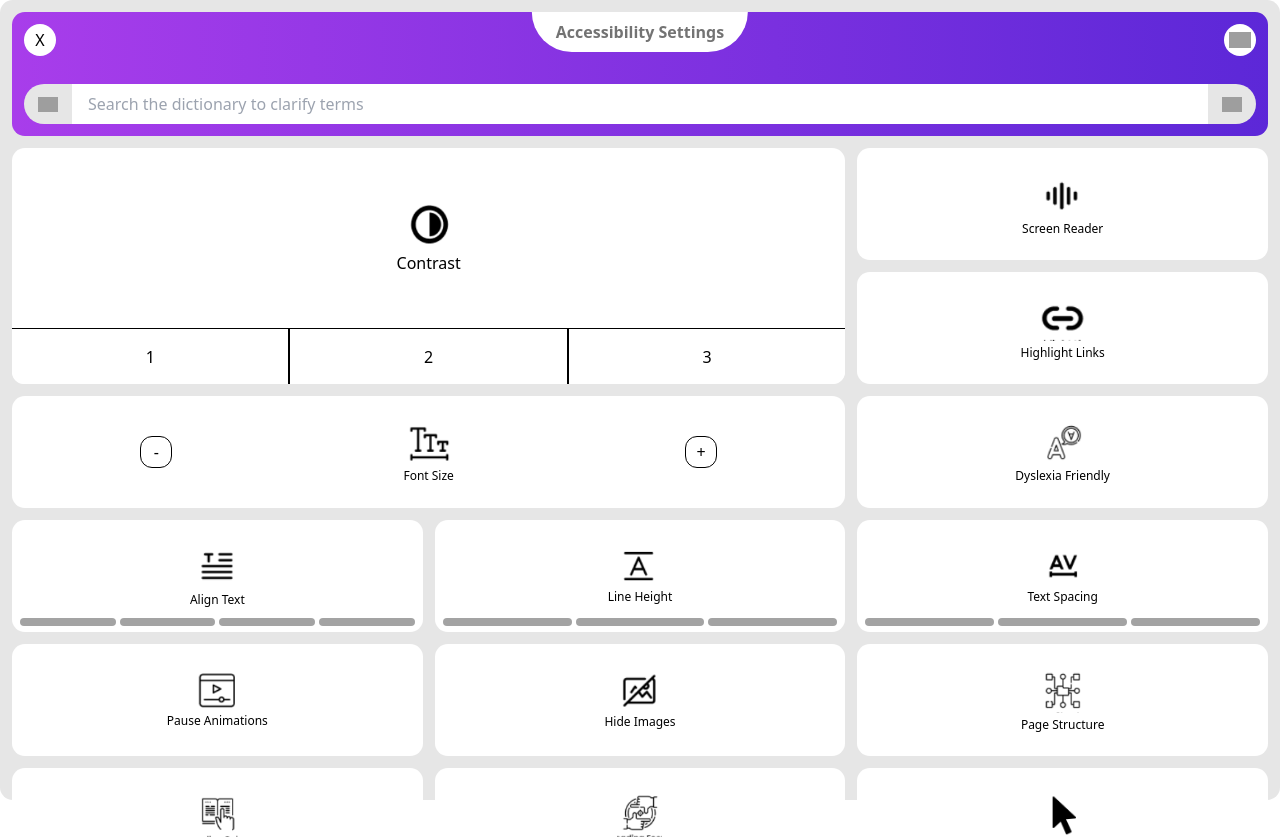
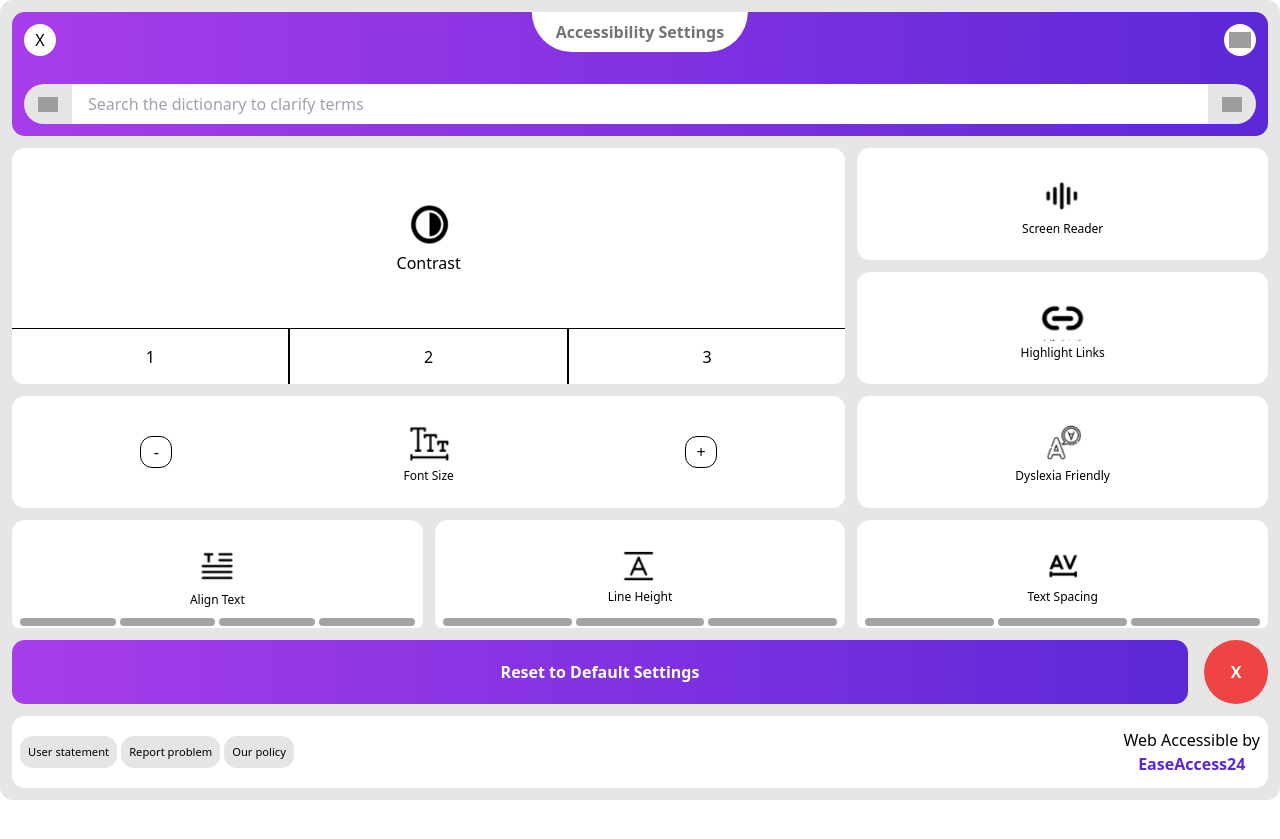
Before and after one commit to VlatkoStojkoski/easeaccess-new, a Next.js app: page / in a window 1280 px wide. Shown: the top 839 px of the page. After the commit the page ends 800 px from the top, so only its background shows below. Built offline with nearby package versions, Linux system fonts and the light colour scheme; grey boxes are pictures that could not be loaded.

Commit message:
new changes 13.11

```diff
--- a/src/app/widget.tsx
+++ b/src/app/widget.tsx
@@ -127,17 +127,17 @@ type PlusMinusWidgetToggleProps = {
   };
 } & React.HTMLAttributes<HTMLDivElement>;
 
-function PlusMinusWidgetToggle({ title, icon: Icon, className, ...props }: PlusMinusWidgetToggleProps) {
+function PlusMinusWidgetToggle({ title, icon: Icon, className, actionNames, ...props }: PlusMinusWidgetToggleProps) {
   return (
     <WidgetToggleContainer className={cn('grid grid-cols-3 place-items-center gap-y-1 col-span-2', className)} {...props}>
-      <button className="bg-background-secondary border border-black size-8 flex items-center justify-center rounded-xl" onClick={getActionHandler('decrease-font-size')}>
+      <button className="bg-background-secondary border border-black size-8 flex items-center justify-center rounded-xl" onClick={getActionHandler(actionNames.minus)}>
         -
       </button>
       <div className="flex flex-col items-center justify-center gap-y-1">
         <Icon />
         <p className="text-center text-xs">{title}</p>
       </div>
-      <button className="bg-background-secondary border border-black size-8 flex items-center justify-center rounded-xl" onClick={getActionHandler('increase-font-size')}>
+      <button className="bg-background-secondary border border-black size-8 flex items-center justify-center rounded-xl" onClick={getActionHandler(actionNames.plus)}>
         +
       </button>
     </WidgetToggleContainer>
@@ -269,7 +269,7 @@ export function Widget() {
   }
 
   return (
-    <div className="w-full h-full bg-background rounded-lg p-3 flex flex-col justify-between gap-y-3">
+    <div className="w-full h-screen max-h-full bg-background rounded-lg p-3 flex flex-col justify-between gap-y-3">
       <div className="relative bg-gradient-to-r from-secondary-500 to-primary-500 rounded-lg grid grid-cols-[1fr_auto_1fr]">
         <div className="absolute top-0 left-1/2 -translate-x-1/2 bg-background-secondary px-6 py-2 rounded-b-full font-bold text-neutral-500 text-center">
           <h2>Accessibility Settings</h2>
@@ -310,7 +310,7 @@ export function Widget() {
         )
       }
 
-      <div className="grid grid-cols-3 gap-3 auto-rows-[theme(spacing.28)]">
+      <div className="flex-shrink h-full overflow-scroll grid grid-cols-3 gap-3 auto-rows-[theme(spacing.28)]">
         <MultipleActionWidgetToggle title="Contrast" actions={[
           { title: "1", name: "set-contrast-1" },
           { title: "2", name: "set-contrast-2" },
@@ -338,7 +338,9 @@ export function Widget() {
           { title: "2", name: "set-text-spacing-2" },
           { title: "3", name: "set-text-spacing-3" }
         ]} defaultActionName="set-text-spacing-default" icon={TextSpacingIcon} />
-        <SimpleWidgetToggle title="Pause Animations" actionName="toggle-animation-play-state" icon={PauseAnimationsIcon} />
+        <SimpleWidgetToggle title="Pause Animations" actionNames={{
+          default: "set-animations-off", active: "set-animations-on"
+        }} icon={PauseAnimationsIcon} />
         <SimpleWidgetToggle title="Hide Images" actionName="toggle-images-hidden" icon={HideImagesIcon} />
         <WidgetButton title="Page Structure" actionName="toggle-page-structure" icon={PageStructureIcon} />
         <SimpleWidgetToggle title="Reading Guide" actionName="toggle-reading-guide" icon={ReadingGuideIcon} />
@@ -356,6 +358,18 @@ export function Widget() {
         </button>
       </div>
 
+      <div className="flex flex-row items-center justify-between bg-white rounded-lg px-2 py-3">
+        <div className="flex flex-row gap-x-1">
+          <p className="text-[0.7rem] bg-neutral-200 rounded-lg flex items-center justify-center h-fit p-2">User statement</p>
+          <p className="text-[0.7rem] bg-neutral-200 rounded-lg flex items-center justify-center h-fit p-2">Report problem</p>
+          <p className="text-[0.7rem] bg-neutral-200 rounded-lg flex items-center justify-center h-fit p-2">Our policy</p>
+        </div>
+
+        <div className="flex flex-col items-center justify-center h-fit">
+          <p className="mb-0">Web Accessible by</p>
+          <p className="font-bold text-primary-500">EaseAccess24</p>
+        </div>
+      </div>
     </div>
   );
 }
```
